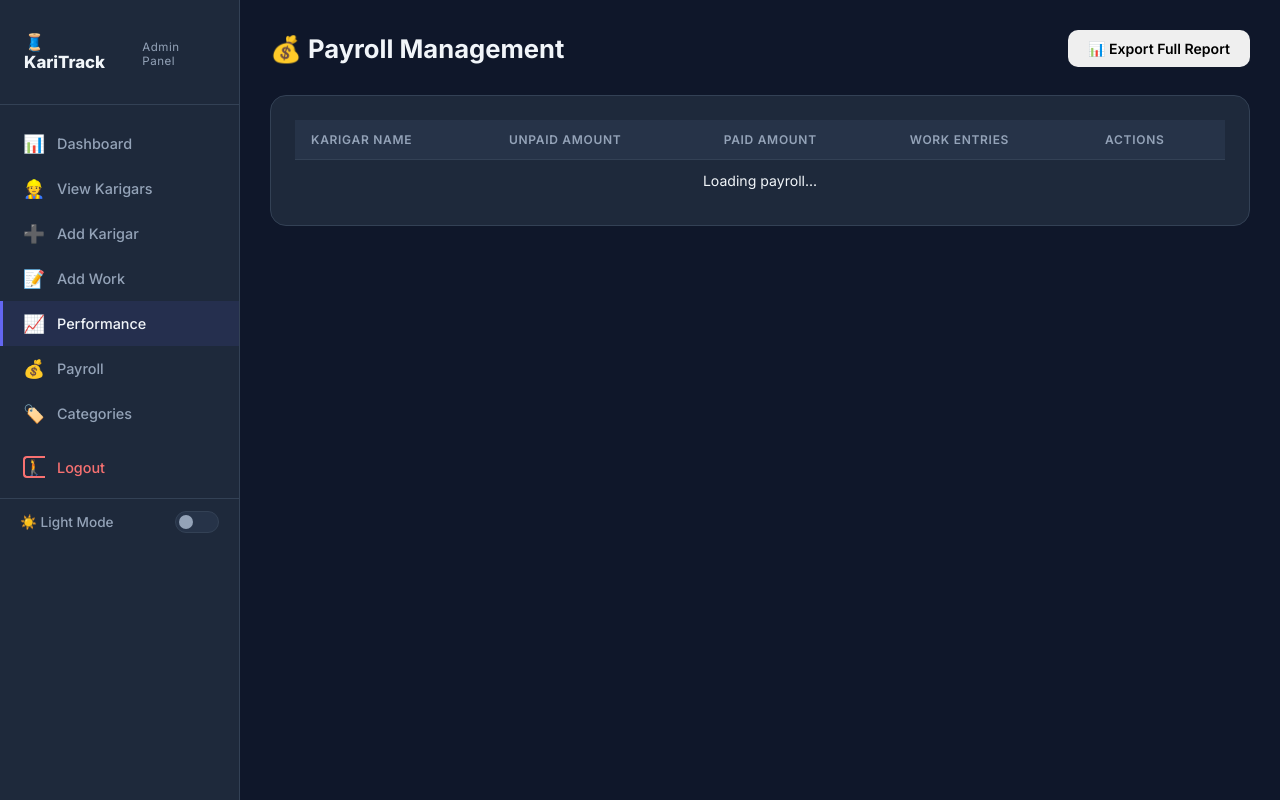
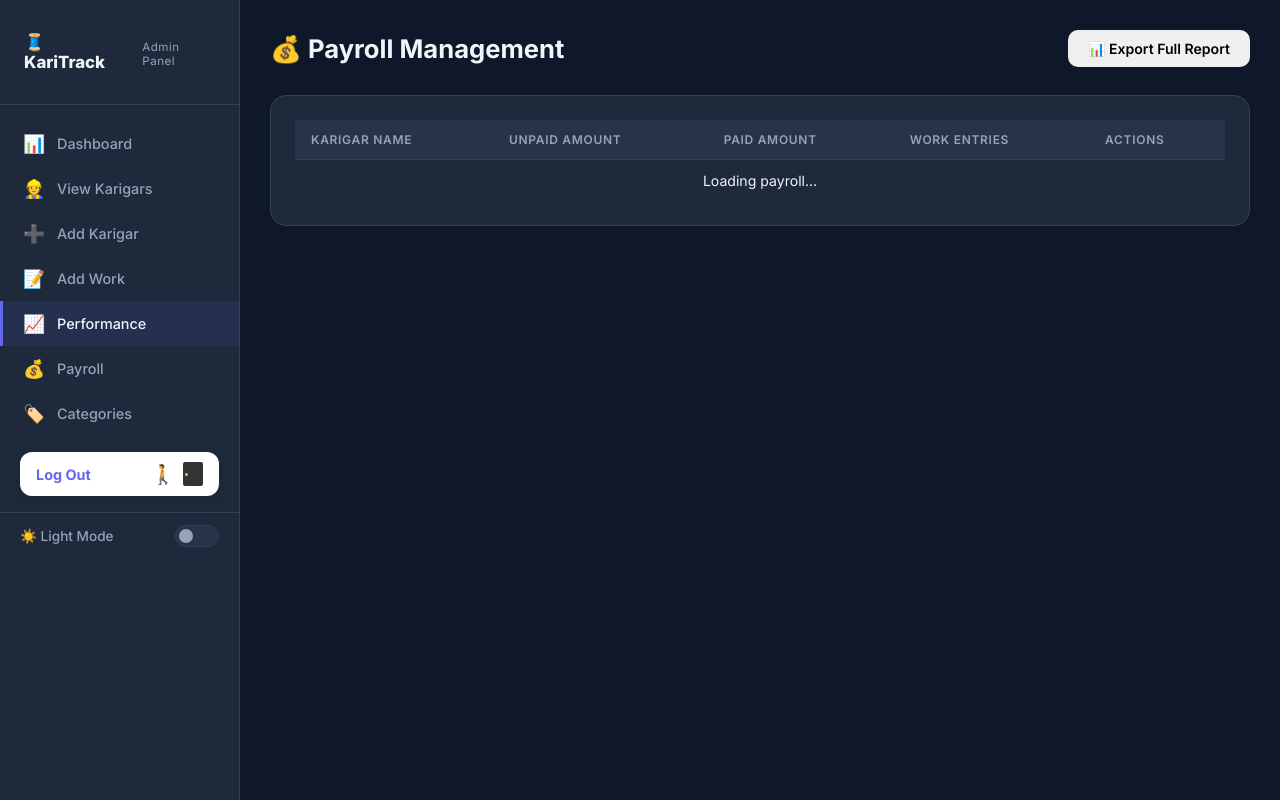
Before and after one commit to pranavvadhel/KariTrack, a PHP site: template views/admin/payroll.html in a window 1280 px wide. Run offline with PHP 8.4, Linux system fonts and the light colour scheme; the template is opened without the code that fills it, so the values that code supplies are empty; some libraries are stand-ins or nearby versions.

Commit message:
UI Design: Replicating reference logout button with 'Log Out' text and walking icon

```diff
--- a/public/css/style.css
+++ b/public/css/style.css
@@ -120,52 +120,63 @@ body {
 .sidebar-nav a .nav-icon { font-size: 1.1rem; width: 22px; text-align: center; }
 
 .sidebar-nav .nav-logout {
-  color: #f87171;
-  margin-top: 8px;
+  background: white;
+  color: var(--primary);
+  margin: 16px 20px;
+  padding: 10px 16px;
+  border-radius: 12px;
   display: flex;
   align-items: center;
-  gap: 12px;
+  justify-content: space-between;
+  text-decoration: none;
+  font-weight: 700;
+  box-shadow: 0 4px 12px rgba(0,0,0,0.1);
+  transition: all 0.3s ease;
+  border: none;
+}
+
+.sidebar-nav .nav-logout:hover {
+  transform: translateY(-2px);
+  box-shadow: 0 6px 16px rgba(0,0,0,0.15);
+  background: white;
 }
 
 .logout-gate {
-  position: relative;
-  width: 22px;
-  height: 22px;
   display: flex;
   align-items: center;
-  justify-content: center;
-  overflow: hidden;
-}
-
-.gate-door {
-  position: absolute;
-  inset: 0;
-  border: 2px solid currentColor;
-  border-right: none;
-  border-radius: 4px 0 0 4px;
-  transition: transform 0.3s ease;
-  transform-origin: left;
+  gap: 8px;
 }
 
 .gate-arrow {
-  font-size: 1rem;
-  transition: transform 0.4s cubic-bezier(0.4, 0, 0.2, 1);
-  display: block;
+  font-size: 1.2rem;
+  transition: transform 0.4s ease;
 }
 
-.nav-logout:hover .gate-door {
-  transform: rotateY(-60deg);
+.gate-door-img {
+  width: 20px;
+  height: 24px;
+  background: #333;
+  border-radius: 2px;
+  position: relative;
+  transition: all 0.3s ease;
+}
+
+.gate-door-img::after {
+  content: '';
+  position: absolute;
+  left: 2px; top: 11px;
+  width: 3px; height: 3px;
+  background: #fbbf24;
+  border-radius: 50%;
 }
 
 .nav-logout:hover .gate-arrow {
-  transform: translateX(12px);
-  opacity: 0;
+  transform: translateX(5px);
 }
 
-.nav-logout:hover {
-  background: rgba(239, 68, 68, 0.1);
-  border-left-color: var(--danger);
-  color: var(--danger);
+.nav-logout:hover .gate-door-img {
+  perspective: 100px;
+  transform: rotateY(-30deg);
 }
 
 /* ===== MAIN CONTENT ===== */
```
Also changed, not shown: public/js/app.js.
